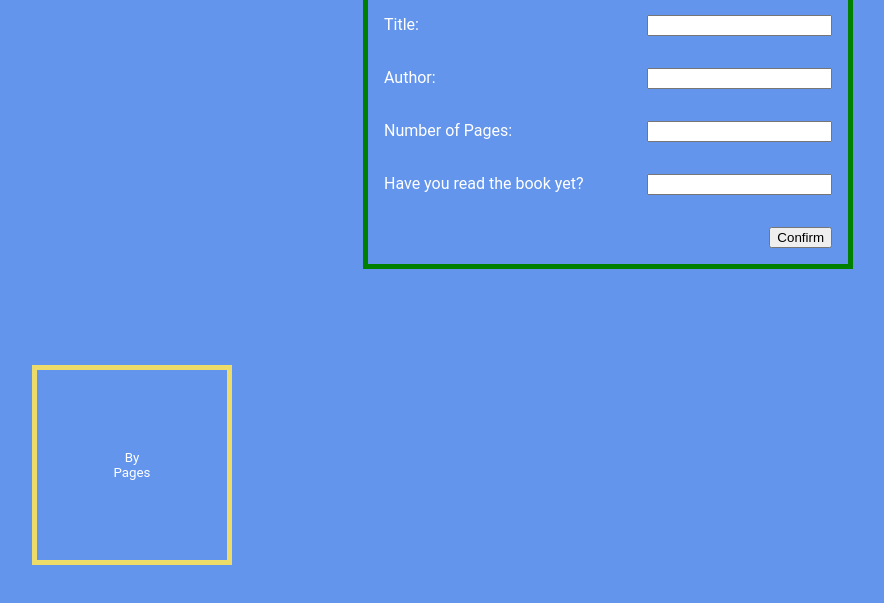
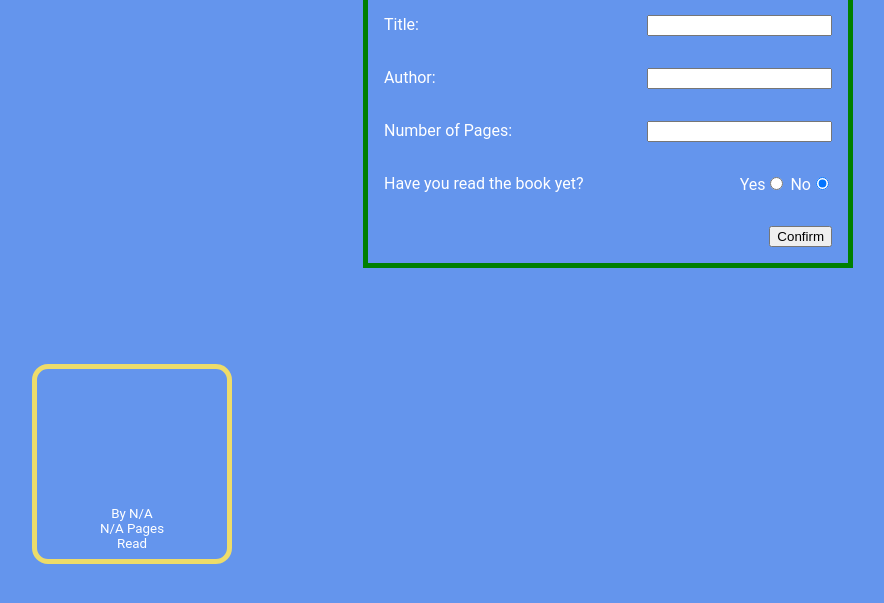
Before and after one commit to jacobdpcm/Library, a plain HTML site: page index.html in a window 1280 px wide. Both pictures are taken after a click on the button "Confirm". Shown: the part 171-774 px from the top of the page, without its empty margins (32-916 px from the left). Drawn offline with Linux system fonts and the light colour scheme.

Commit message:
Add radio input. Tweak book layout.

```diff
--- a/index.html
+++ b/index.html
@@ -25,7 +25,11 @@
         </div>
         <div>
           <label for="read">Have you read the book yet?</label>
-          <input type="text" id="read">
+
+          <div>
+            <label for="read">Yes</label><input type="radio" id="read" name="read" value="Read">
+            <label for="notread">No</label><input type="radio" id="notread" name="read" value="Not Read" checked>
+          </div>
         </div>
         <div class="confirm">
           <button type="button" class="confbut">Confirm</button>
@@ -58,10 +62,12 @@
         <div>Read</div>
       </div>
       <div class="example">
-        <div class="title">Title</div>
-        <div>Author</div>
-        <div>500 Pages</div>
-        <div>Read</div>
+        <div class="title">A bit longer of a title to gauge things</div>
+        <div>
+          <div>Author</div>
+          <div>500 Pages</div>
+          <div>Read</div>
+        </div>
       </div>
       <div class="example">
         <div>Title</div>
--- a/index.js
+++ b/index.js
@@ -28,23 +28,34 @@ function updateLibrary(libraryArray){
     const library = document.querySelector('.library');
     const bookspot = document.createElement('div');
     bookspot.classList.add('example');
+    const nontitlespot = document.createElement('div');
     library.appendChild(bookspot);
 
     const title = document.createElement('div');
+    title.classList.add('title');
     title.textContent = element.title;
     bookspot.appendChild(title);
 
+    //Separate title from the rest for Space-between
+    bookspot.appendChild(nontitlespot);
+
     const author = document.createElement('div');
-    author.textContent = "By" + element.author;
-    bookspot.appendChild(author);
+    if(element.author === ''){
+      element.author = 'N/A';
+    }
+    author.textContent = "By " + element.author;
+    nontitlespot.appendChild(author);
 
     const pages = document.createElement('div');
-    pages.textContent = element.pages + "Pages";
-    bookspot.appendChild(pages);
+    if(element.pages === ''){
+      element.pages = 'N/A';
+    }
+    pages.textContent = element.pages + " Pages";
+    nontitlespot.appendChild(pages);
 
     const read = document.createElement('div');
     read.textContent = element.read;
-    bookspot.appendChild(read);
+    nontitlespot.appendChild(read);
 
   });
 }
--- a/style.css
+++ b/style.css
@@ -61,10 +61,11 @@ form.hidden {
 
 .example {
     border: 5px solid rgb(237, 220, 106);
+    border-radius: 1rem;
     display: flex;
     flex-direction: column;
     align-items: center;
-    justify-content: center;
+    justify-content: space-between;
     font-size: 10pt;
     padding: .5rem;
 
@@ -76,7 +77,7 @@ form.hidden {
 
 .title {
     padding: 1rem;
-    font-size: 13pt;
+    font-size: 18pt;
 }
 
 .read {
```
